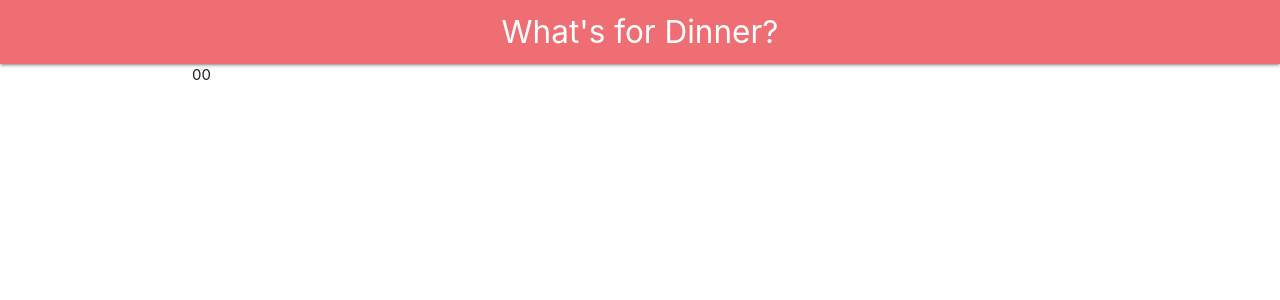
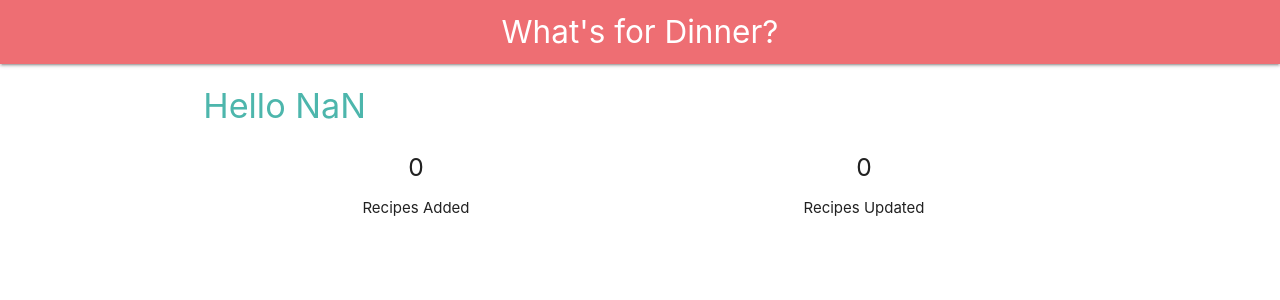
Before and after one commit to kinsellap/dinner, a React (Create React App) app in the folder frontend/: page /users in a window 1280 px wide. Shown: the top 300 px of the page. Built offline with nearby package versions, Linux system fonts and the light colour scheme.

Commit message:
Initial profile

```diff
--- a/frontend/src/Component/User/UserProfile.js
+++ b/frontend/src/Component/User/UserProfile.js
@@ -1,7 +1,8 @@
 import React, { useState, useContext, useEffect } from "react";
 import { UserContext } from "../../Service/UserProvider";
-import { checkAuthFailure, getErrorDetails } from "../../Utils/ErrorUtils"
-import { getCountRecipesUpdated, getCountRecipesAdded,deleteUser, updateUser } from "../../Service/ApiService";
+import { checkAuthFailure, getErrorDetails } from "../../Utils/ErrorUtils";
+import { capitaliseFirstLetter } from "../../Utils/StringUtils";
+import { getCountRecipesUpdated, getCountRecipesAdded, deleteUser, updateUser } from "../../Service/ApiService";
 import { setAuthenticatedUser, setAuthToken } from "../../Service/SessionService";
 import M from 'materialize-css'
 
@@ -24,10 +25,10 @@ function UserProfile(props) {
                     console.log(err)
                 })
         };
-        if(loggedInUser){
+        if (loggedInUser) {
             userCountRecipesAdded(loggedInUser._id);
         }
-    }, [countRecipesAdded,loggedInUser]);
+    }, [countRecipesAdded, loggedInUser]);
 
     useEffect(() => {
         const userCountRecipesUpdated = async (userId) => {
@@ -43,15 +44,27 @@ function UserProfile(props) {
                     console.log(err)
                 })
         };
-        if(loggedInUser){
+        if (loggedInUser) {
             userCountRecipesUpdated(loggedInUser._id);
         }
-    }, [countRecipesAdded,loggedInUser]);
+    }, [countRecipesAdded, loggedInUser]);
 
-    return (<div>
-        {countRecipesAdded}
-        {countRecipesUpdated}
-    </div>);
+    return (
+        <div className="row">
+            <div className="col s12">
+                <h4 className="teal-text text-lighten-2">Hello {capitaliseFirstLetter(loggedInUser?.first_name)}</h4>
+                <div className="row">
+                    <div className="col s6 center">
+                        <h5>  {countRecipesAdded}</h5>
+                        <p>Recipes Added</p>
+                    </div>
+                    <div className="col s6 center">
+                    <h5>  {countRecipesUpdated}</h5>
+                       <p>Recipes Updated</p>
+                    </div>
+                </div>
+            </div>
+        </div>);
 }
 
 export default UserProfile;
--- a/frontend/src/Utils/StringUtils.js
+++ b/frontend/src/Utils/StringUtils.js
@@ -1,3 +1,5 @@
 export const isNotEmpty = (query) => query !== undefined && query !== "" && query !== null;
 
 export const isAnInteger = (content) => isNotEmpty(content) && /^\d+$/.test(content);
+
+export const capitaliseFirstLetter = (name) => name?.charAt(0).toUpperCase() + name?.slice(1);
```
